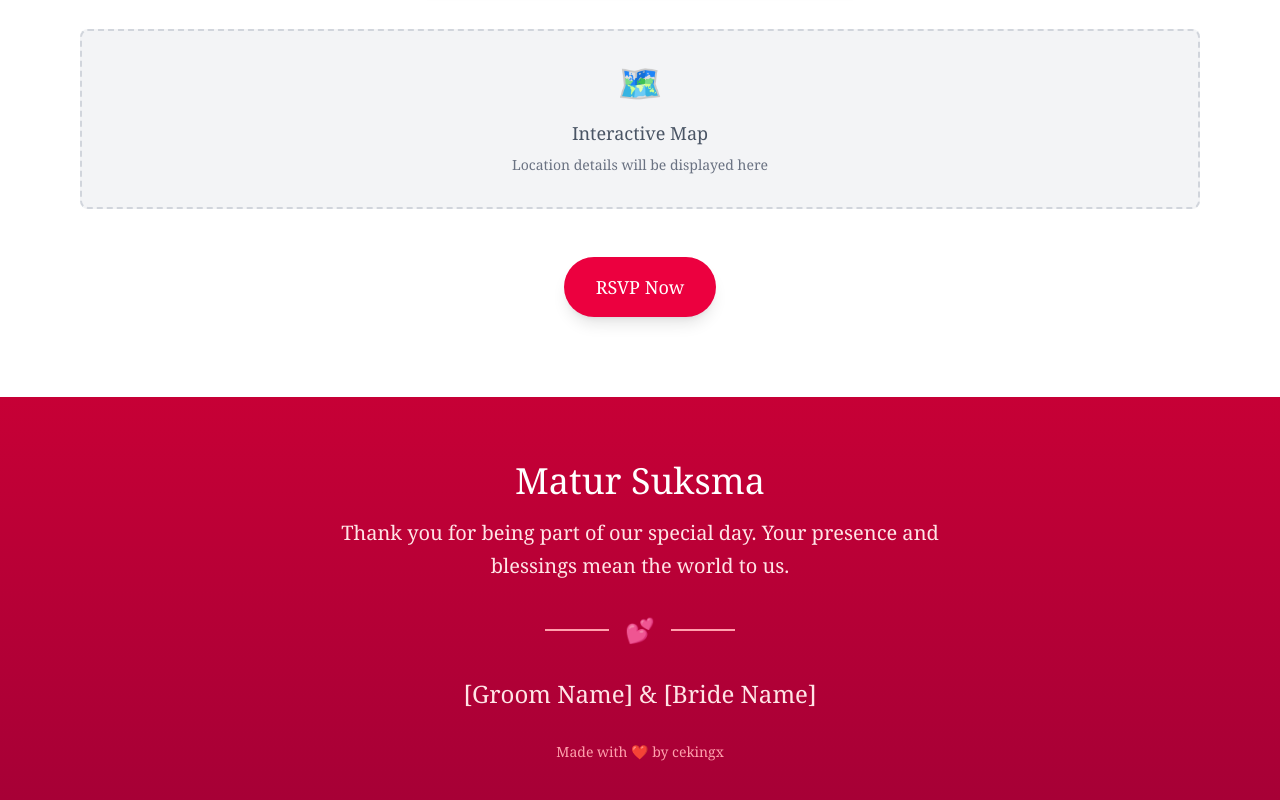
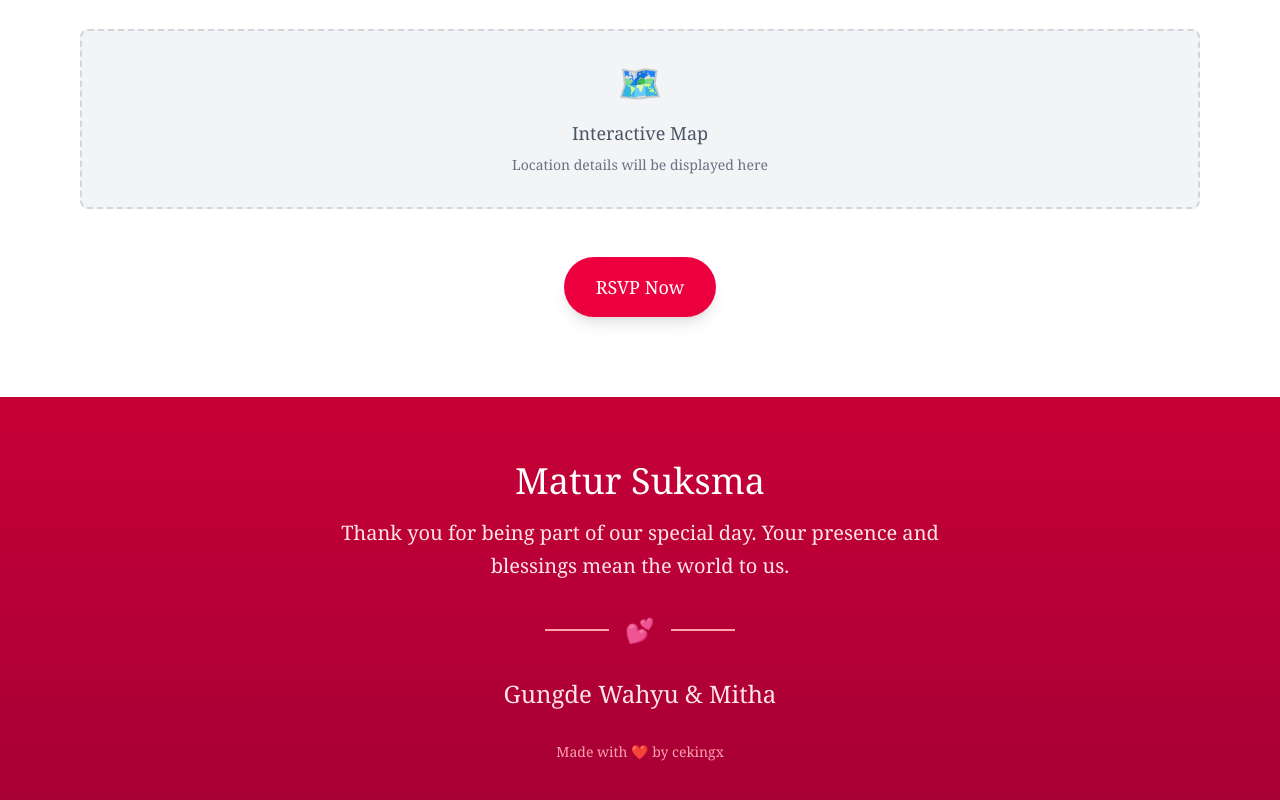
Before and after one commit to cekingx/menyatukan-hati, an Angular app: page / in a window 1280 px wide. Shown: the part 3576-4376 px from the top of the page. Built offline with nearby package versions, Linux system fonts and the light colour scheme.

Commit message:
feat: footer env value

```diff
--- a/src/app/components/footer/footer.html
+++ b/src/app/components/footer/footer.html
@@ -20,7 +20,7 @@
     <!-- Couple Names -->
     <div class="mb-8">
       <p class="text-xl md:text-2xl font-serif text-rose-100">
-        [Groom Name] & [Bride Name]
+        {{groomShortName}} & {{brideShortName}}
       </p>
     </div>
 
--- a/src/app/components/footer/footer.ts
+++ b/src/app/components/footer/footer.ts
@@ -1,4 +1,5 @@
 import { Component } from '@angular/core';
+import { Env } from '../../../environment/env';
 
 @Component({
   selector: 'app-footer',
@@ -7,5 +8,6 @@ import { Component } from '@angular/core';
   styleUrl: './footer.css'
 })
 export class Footer {
-
+  groomShortName = Env.groomShortName;
+  brideShortName = Env.brideShortName;
 }
```
